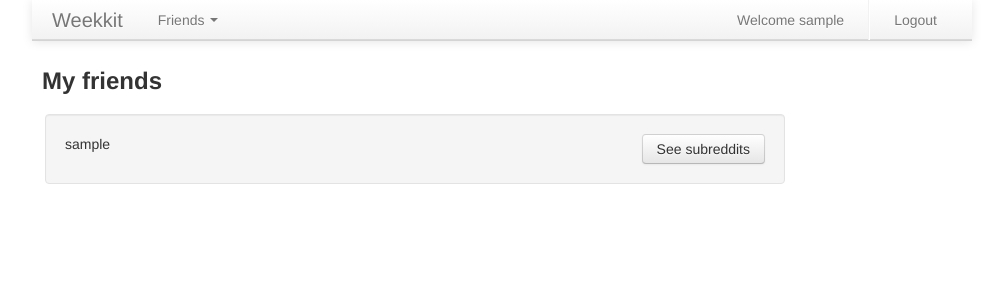
After one commit to pablomouzo/weekkit, a Django app: page /friends/ in a window 1280 px wide. The commit adds this page. Shown: the top 300 px of the page, without its empty margins (138-1141 px from the left). Run offline with Django 3.2, Linux system fonts and the light colour scheme; a user stored in the database is signed in; tables that the repository leaves empty hold one stand-in row (values such as "Sample post"); some libraries are stand-ins or nearby versions.

Commit message:
Friends
List friends and add their subreddits

```diff
--- a/core/models.py
+++ b/core/models.py
@@ -3,7 +3,7 @@ from django.contrib.auth.models import User
 
 
 class UserSubreddit(models.Model):
-    user = models.ForeignKey(User)
+    user = models.ForeignKey(User, related_name="subreddits")
     name = models.CharField(max_length=200)
 
     class Meta:
--- a/friends/models.py
+++ b/friends/models.py
@@ -2,16 +2,23 @@ from django.db import models
 from django.contrib.auth.models import User
 
 
-class Friend(models.Model):
-    """ A user's friend
+class Friendship(models.Model):
+    """ A user's friendship
 
-    A friendship is represented by two of these objects
+    A complete friendship is represented by two of these objects
     """
-    user = models.ForeignKey(User, related_name="friends")
+    user = models.ForeignKey(User, related_name="friendships")
     friend = models.ForeignKey(User, related_name="+")
+
+    @classmethod
+    def create_friendship(cls, user1, user2):
+        """ Create a friendship between two users """
+        cls(user=user1, friend=user2).save()
+        cls(user=user2, friend=user1).save()
 
     def __unicode__(self):
         return str(self.friend)
+
 
 
 class FriendRequest(models.Model):
--- /dev/null
+++ b/friends/urls.py
@@ -0,0 +1,10 @@
+from django.conf.urls import patterns, include, url
+from django.contrib.auth.decorators import login_required
+
+from friends.views import UserFriendsListView, UserFriendSubredditsView
+
+
+urlpatterns = patterns('friends.views',
+    url(r'^$', login_required(UserFriendsListView.as_view())),
+    url(r'^(\w+)/$', UserFriendSubredditsView.as_view())
+)
--- a/friends/views.py
+++ b/friends/views.py
@@ -1 +1,28 @@
-# Create your views here.
+from django.shortcuts import get_object_or_404
+from django.views.generic import ListView, DetailView
+from django.contrib.auth.models import User
+
+from friends.models import Friendship
+
+
+class UserFriendsListView(ListView):
+    context_object_name = "user_friends"
+    template_name = "friends/friend_list.html"
+
+    def get_queryset(self):
+        return Friendship.objects.filter(user=self.request.user)
+
+
+class UserFriendSubredditsView(DetailView):
+    context_object_name = "friend"
+    template_name = "friends/friend_subreddit_list.html"
+
+    def get_object(self):
+        # Find user
+        friend = get_object_or_404(User, username=self.args[0])
+
+        # Check that users are friends
+        get_object_or_404(Friendship,
+                          user=self.request.user,
+                          friend=friend)
+        return friend
--- a/static/style.css
+++ b/static/style.css
@@ -7,6 +7,18 @@
     margin: 10px;
 }
 
+#subreddit-search {
+    margin: 15px 0;
+}
+
 .search-result .subreddit-link {
     margin: 3px 0;
 }
+
+.friends-list .friend {
+    margin: 3px;
+}
+
+.friends-list .friend-name {
+    margin: 4px 0;
+}
--- a/templates/base.html
+++ b/templates/base.html
@@ -14,7 +14,9 @@
     <script type="text/javascript"
             src="/static/bootstrap/js/bootstrap.min.js"></script>
     <script type="text/javascript" src="/static/django-ajax-post.js"></script>
-    <script type="text/javascript" src="/static/app.js"></script>
+
+    {% block extra_head %}
+    {% endblock extra_head %}
   </head>
   <body>
     <div class="container">
--- /dev/null
+++ b/templates/friends/friend_list.html
@@ -0,0 +1,24 @@
+{% extends "base.html" %}
+
+{% block content %}
+<div class="row">
+  <div class="span9">
+    <h3>My friends</h3>
+    <div class="friends-list">
+      {% for friendship in user_friends %}
+        <div class="friend span9 well">
+          <span class="friend-name">
+            {{ friendship.friend.username }}
+          </span>
+          <a class="btn pull-right"
+             href="/friends/{{ friendship.friend.username }}">
+            See subreddits
+          </a>
+        </div>
+      {% empty %}
+        Forever alone
+      {% endfor %}
+    </div>
+  </div>
+</div>
+{% endblock content %}
--- a/templates/navbar.html
+++ b/templates/navbar.html
@@ -1,6 +1,17 @@
 <div class="navbar navbar-static-top">
   <div class="navbar-inner">
     <a class="brand" href="#">Weekkit</a>
+    <ul class="nav">
+      <li class="dropdown">
+        <a href="#" class="dropdown-toggle" data-toggle="dropdown">
+          Friends
+          <b class="caret"></b>
+        </a>
+        <ul class="dropdown-menu">
+          <li><a href="/friends/">My Friends</a></li>
+        </ul>
+      </li>
+    </ul>
     {% if user.is_authenticated %}
     <ul class="nav pull-right">
       <li><a href="#">Welcome {{ user.username }}</a></li>
--- a/weekkit/urls.py
+++ b/weekkit/urls.py
@@ -5,6 +5,7 @@ admin.autodiscover()
 
 urlpatterns = patterns('',
     url(r'', include('core.urls')),
+    url(r'^friends/', include('friends.urls')),
     url(r'^admin/', include(admin.site.urls)),
 )
 
```
Also changed, not shown: core/tests.py (+4 -3 lines), core/views.py (+7 -3 lines), friends/tests.py (+11 -12 lines), templates/core/includes/my_subreddit_list.html (added, +11 -0 lines), templates/core/index.html (+6 -12 lines), templates/friends/friend_subreddit_list.html (added, +41 -0 lines), friends/migrations/0001_initial.py.
